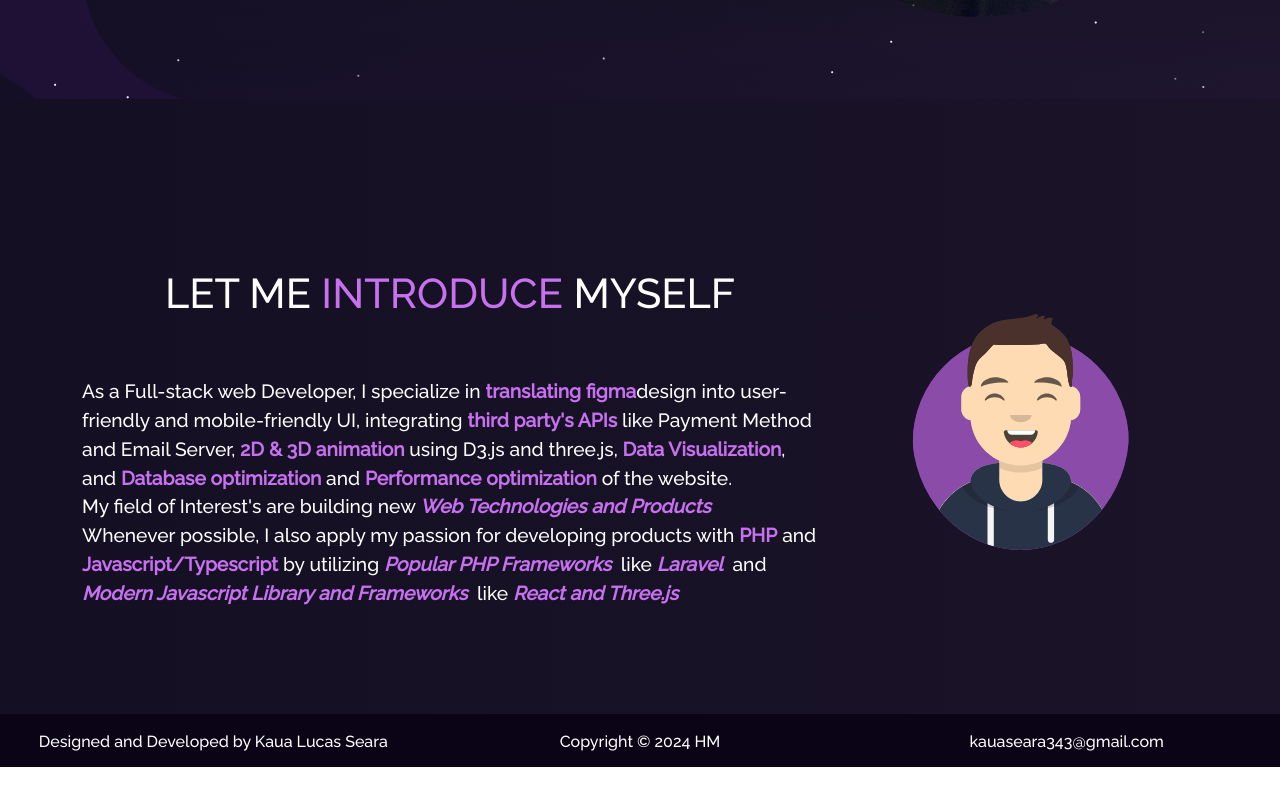
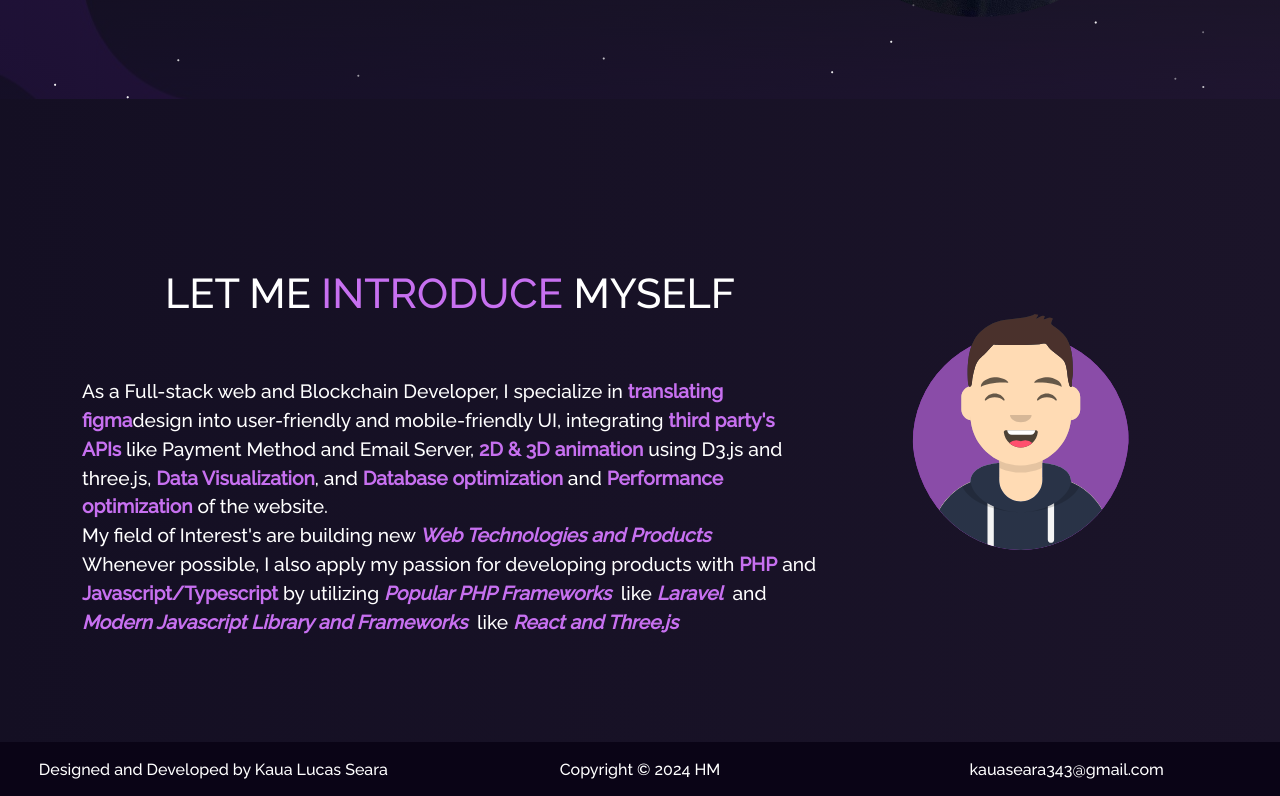
Before and after one commit to ninjadevtrack/portfolio1, a React (Create React App) app: page / in a window 1280 px wide. Shown: the part 699-1495 px from the top of the page. Before the commit the page ends 1466 px from the top, so only its background shows below. Built offline with nearby package versions, Linux system fonts and the light colour scheme.

Commit message:
add blockchain in the title

```diff
--- a/src/Components/Home/Home2.js
+++ b/src/Components/Home/Home2.js
@@ -22,7 +22,7 @@ function Home2() {
               LET ME <span className="purple"> INTRODUCE </span> MYSELF
             </h1>
             <p className="home-about-body">
-              As a Full-stack web Developer, I specialize in{" "}
+              As a Full-stack web and Blockchain Developer, I specialize in{" "}
               <b className="purple">translating figma</b>
               design into user-friendly and mobile-friendly UI, integrating
               <b className="purple"> third party's APIs</b> like Payment Method
```
